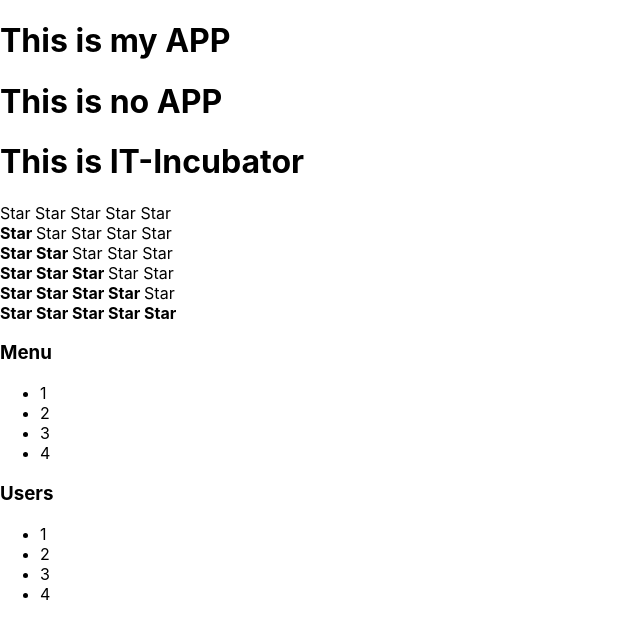
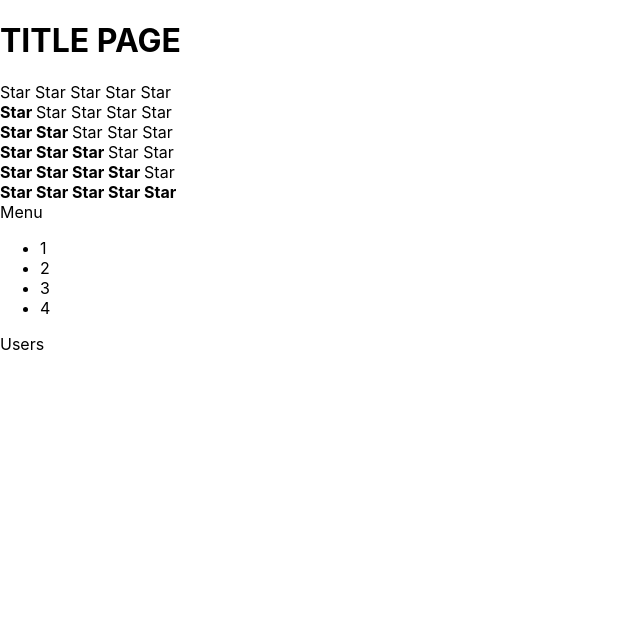
Before and after one commit to talerqa/typescript, a React (Create React App) app: page / in a window 1280 px wide. Shown: the top 636 px of the page, without its empty margins (0-640 px from the left). Built offline with nearby package versions, Linux system fonts and the light colour scheme.

Commit message:
feat: add collapsed menu for accordion component

```diff
--- a/src/App.tsx
+++ b/src/App.tsx
@@ -1,15 +1,12 @@
 import React from 'react';
 import './App.css';
+import Rating from "./components/rating/Rating";
 import Accordion from "./components/accordion/Accordion";
-import Rating from "./components/rating/Rating";
 
 function App() {
-  console.log('App rendered')
   return (
     <div>
-      <PageTitle title={'This is my APP'}/>
-      <PageTitle title={'This is no APP'}/>
-      <PageTitle title={'This is IT-Incubator'}/>
+      <PageTitle title={'TITLE PAGE'}/>
       <Rating value={0}/>
       <Rating value={1}/>
       <Rating value={2}/>
@@ -17,18 +14,22 @@
       <Rating value={4}/>
       <Rating value={5}/>
       <Accordion titleValue={'Menu'} collapsed={true}/>
-      <Accordion titleValue={'Users'} collapsed={true}/>
+      <Accordion titleValue={'Users'} collapsed={false}/>
     </div>
   )
 }
 
 type PageTitlePropsType = {
-  title: string,
+  title: string
 }
 
 function PageTitle(props: PageTitlePropsType) {
   console.log('PageTitle rendered');
-  return <h1> {props.title} </h1>
+
+  return (
+    <div>
+      <h1>{props.title}</h1>
+    </div>)
 }
 
 export default App;
--- a/src/components/accordion/Accordion.tsx
+++ b/src/components/accordion/Accordion.tsx
@@ -6,7 +6,7 @@
 }
 
 function Accordion(props: AccordionPropsType) {
-  console.log('Accordion rendered')
+  console.log("Accordion rendered")
   if (props.collapsed === true) {
     return (
       <div>
@@ -24,24 +24,30 @@
 }
 
 type AccordionTitlePropsType = {
-  title: string,
+  title: string
 }
 
 function AccordionTitle(props: AccordionTitlePropsType) {
-  console.log('AccordionTitle rendered')
-  return <h3> {props.title} </h3>
+  console.log("AccordionTitle rendered")
+  return (
+    <div>
+      {props.title}
+    </div>
+  )
 }
 
-function AccordionBody(props: any) {
-  console.log('AccordionBody rendered')
-  return (<div>
+function AccordionBody() {
+  console.log("AccordionBody rendered")
+  return (
+    <div>
       <ul>
         <li>1</li>
         <li>2</li>
         <li>3</li>
         <li>4</li>
       </ul>
-  </div>)
+    </div>
+  )
 }
 
 export default Accordion;
--- a/src/components/rating/Rating.tsx
+++ b/src/components/rating/Rating.tsx
@@ -1,14 +1,13 @@
-import React from "react";
+import React from 'react';
 
 type RatingPropsType = {
   value: number,
 }
 
 function Rating(props: RatingPropsType) {
-  console.log('Rating rendered');
+  console.log('Rating rendered')
   if (props.value === 1) {
-    return (
-      <div>
+    return (<div>
       <Star selected={true}/>
       <Star selected={false}/>
       <Star selected={false}/>
@@ -16,9 +15,8 @@
       <Star selected={false}/>
     </div>)
   }
-  else if (props.value === 2) {
-    return (
-      <div>
+  if (props.value === 2) {
+    return (<div>
       <Star selected={true}/>
       <Star selected={true}/>
       <Star selected={false}/>
@@ -26,9 +24,8 @@
       <Star selected={false}/>
     </div>)
   }
-  else if (props.value === 3) {
-    return (
-      <div>
+  if (props.value === 3) {
+    return (<div>
       <Star selected={true}/>
       <Star selected={true}/>
       <Star selected={true}/>
@@ -36,9 +33,8 @@
       <Star selected={false}/>
     </div>)
   }
-  else if (props.value === 4) {
-    return (
-      <div>
+  if (props.value === 4) {
+    return (<div>
       <Star selected={true}/>
       <Star selected={true}/>
       <Star selected={true}/>
@@ -46,9 +42,8 @@
       <Star selected={false}/>
     </div>)
   }
-  else if (props.value === 5) {
-    return (
-      <div>
+  if (props.value === 5) {
+    return (<div>
       <Star selected={true}/>
       <Star selected={true}/>
       <Star selected={true}/>
@@ -62,7 +57,7 @@
     <Star selected={false}/>
     <Star selected={false}/>
     <Star selected={false}/>
-    </div>);
+  </div>)
 }
 
 type StarPropsType = {
@@ -70,7 +65,7 @@
 }
 
 function Star(props: StarPropsType) {
-  console.log('Star rendered');
+  console.log('Star rendered')
   if (props.selected === true) {
     return (
       <span><b>Star </b></span>
```
Lines whose indentation alone changed are shown as unchanged.
